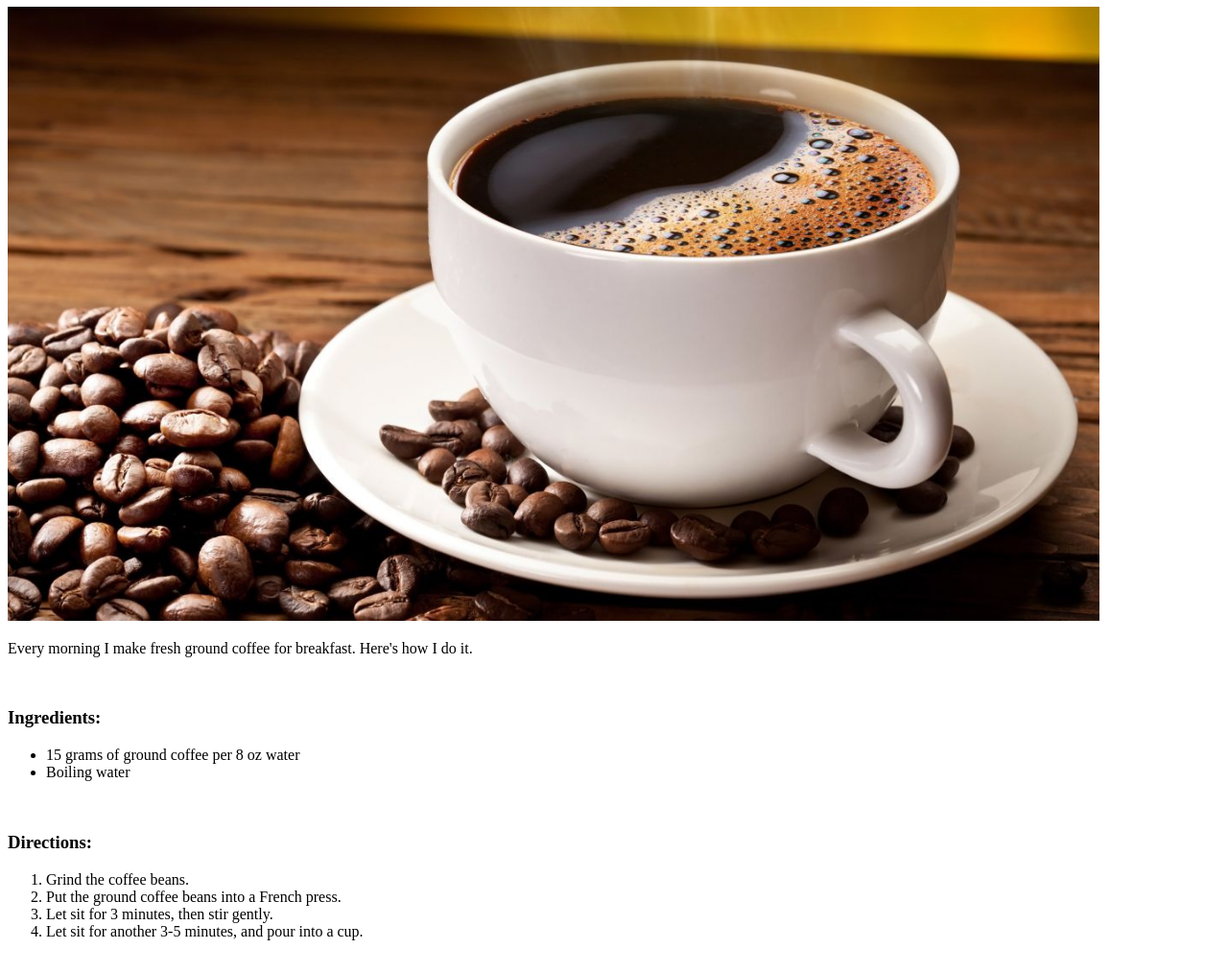
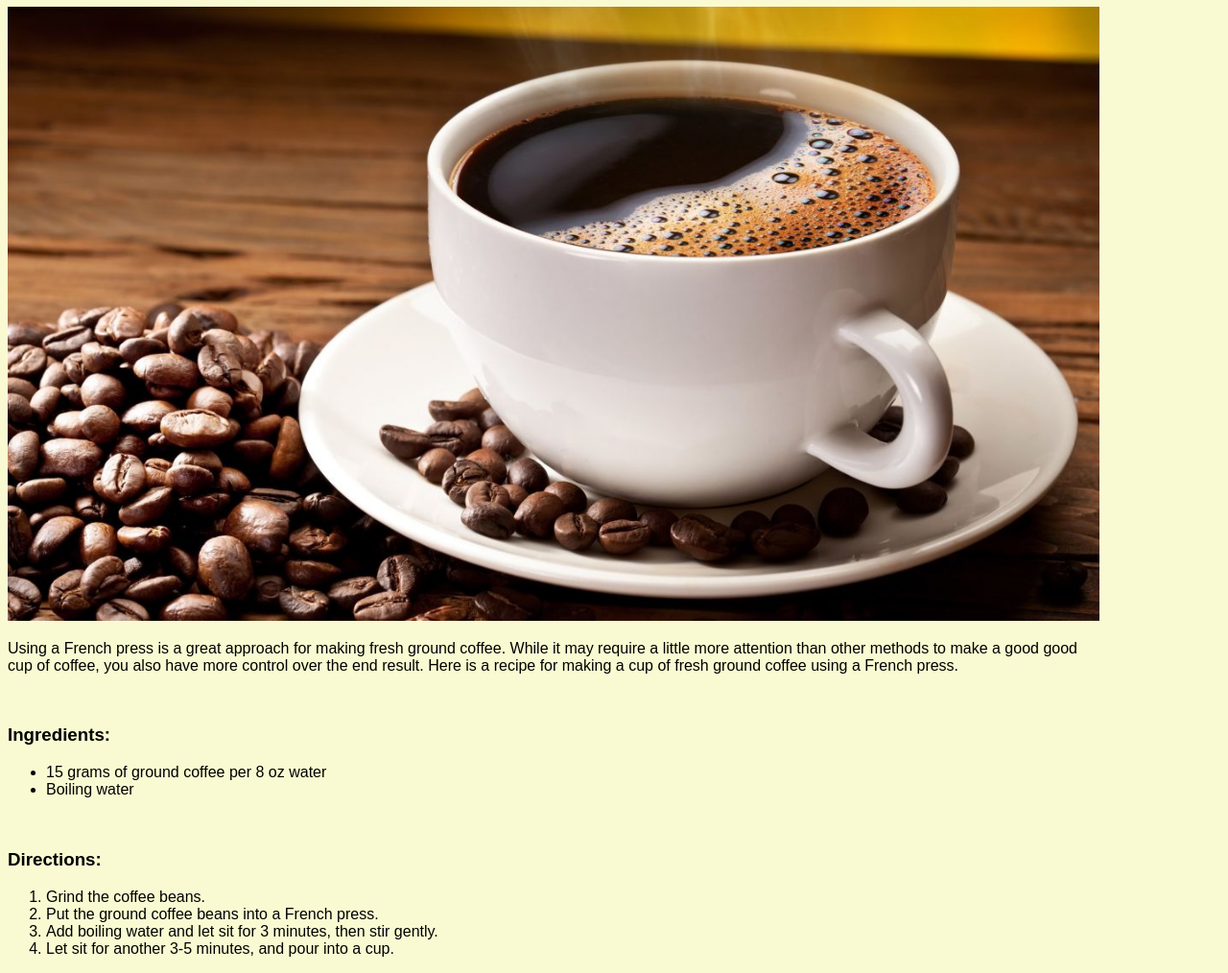
Before and after one commit to K-TarDesign/odin-recipes, a plain HTML site: page recipes/coffee.html in a window 1280 px wide. Shown: the part 73-1087 px from the top of the page at 96% size. Drawn offline with Linux system fonts and the light colour scheme.

Commit message:
Set up CSS files

```diff
--- /dev/null
+++ b/css/style.css
@@ -0,0 +1,14 @@
+* {
+    font-family: Arial; serif;
+    background-color: lightgoldenrodyellow;
+}
+
+.recipe-image {
+    width: 90%;
+    height: auto;
+}
+
+div.recipe-text {
+    width: 90%;
+    height: auto;
+}
--- a/recipes/coffee.html
+++ b/recipes/coffee.html
@@ -2,14 +2,23 @@
 <html lang="en">
 <head>
     <meta charset="UTF-8">
+    <link rel="stylesheet" href="../css/style.css" />
+    <link rel="stylesheet" href="../css/recipe.css" />
     <title>Fresh Ground Coffee</title>
 </head>
 <body>
+    <div>
         <h1>Fresh Ground Coffee</h1>
-    <img src="../img/coffee.jpeg" alt="Fresh Coffee" width="90%">
-
-    <p>Every morning I make fresh ground coffee for breakfast. Here's
-        how I do it.
+    </div>
+    <div>
+        <img class="recipe-image" src="../img/coffee.jpeg" alt="Fresh Coffee">
+    </div>
+    <div class="recipe-text">
+        <p>Using a French press is a great approach for making fresh ground
+            coffee. While it may require a little more attention than other methods
+            to make a good good cup of coffee, you also have more
+            control over the end result. Here is a recipe for making a cup
+            of fresh ground coffee using a French press.
         </p>
 
         <br>
@@ -24,8 +33,9 @@
         <ol>
             <li>Grind the coffee beans.</li>
             <li>Put the ground coffee beans into a French press.</li>
-        <li>Let sit for 3 minutes, then stir gently.</li>
+            <li>Add boiling water and let sit for 3 minutes, then stir gently.</li>
             <li>Let sit for another 3-5 minutes, and pour into a cup.</li>
         </ol>
+    </div>
 </body>
 </html>
```
Also changed, not shown: index.html (+1 -0 lines), recipes/scrambled_eggs.html (+6 -3 lines), recipes/turkey_chili.html (+3 -1 lines), css/recipe.css (added). Lines whose indentation alone changed are shown as unchanged.
